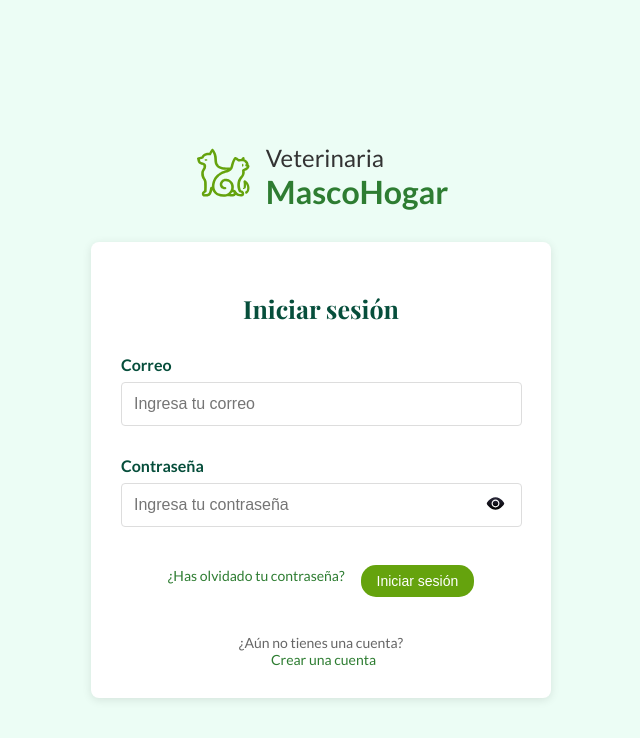
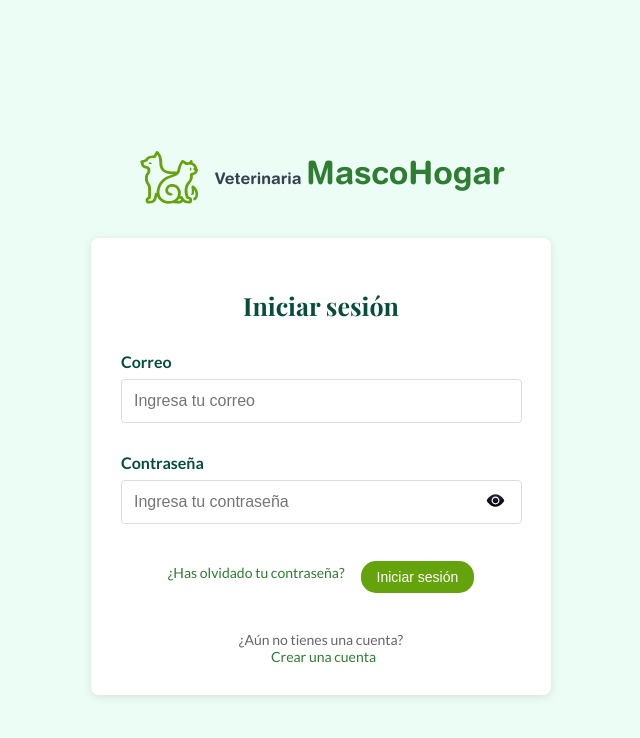
Before and after one commit to wilmereleon/Veterinaria-MascoHogar, a React (Vite) app: page /login in a window 1280 px wide. Shown: the top 738 px of the page, without its empty margins (319-959 px from the left). Built offline with nearby package versions, Linux system fonts and the light colour scheme.

Commit message:
Cambio fuete del logo en login

```diff
--- a/src/pages/AuthPages/VistaInicioDeSesion.module.css
+++ b/src/pages/AuthPages/VistaInicioDeSesion.module.css
@@ -1,4 +1,5 @@
 .brand {
+    font-family: var(--font-helvetica-rounded-lt-std);
     display: flex;
     align-items: center;
     gap: 12px;
@@ -18,43 +19,22 @@
     color: #2e7d32;
     font-size: 32px;
     font-weight: 600;
+    font-family: var(--font-helvetica-rounded-lt-std);
   }
 
 /* Contenedor principal de la página */
 .container {
-    display: flex; /* Usa flexbox para organizar el contenido */
-    flex-direction: column; /* Coloca los elementos en columna */
-    align-items: center; /* Centra horizontalmente */
-    justify-content: center; /* Centra verticalmente */
-    min-height: 100vh; /* Ocupa toda la altura de la ventana */
-    background-color: var(--color-mintcream); /* Fondo personalizado */
-    padding: 20px; /* Espaciado interior */
+    display: flex;
+    flex-direction: column;
+    align-items: center;
+    justify-content: center;
+    min-height: 100vh;
+    background-color: var(--color-mintcream);
+    padding: 20px;
   }
 
-  /* Encabezado que contiene el logo y título */
-  .header {
-    text-align: center; /* Centra el contenido */
-    margin-bottom: 40px; /* Espaciado inferior */
-  }
 
-  /* Estilo del logo */
-  .logo {
-    width: 60px;
-    height: 60px;
-    margin-bottom: 10px;
-  }
 
-  /* Título principal */
-  .title {
-    font-size: 24px;
-    color: #333;
-    margin: 0;
-  }
-
-  /* Color especial para la palabra "MascoHogar" dentro del título */
-  .title span {
-    color: #2e7d32; /* Verde para MascoHogar */
-  }
 
   /* Contenedor del formulario */
   .formContainer {
--- a/src/pages/AuthPages/VistaInicioDeSesion.tsx
+++ b/src/pages/AuthPages/VistaInicioDeSesion.tsx
@@ -12,11 +12,14 @@ const VistaInicioDeSesion: FunctionComponent = () => {
     <div className={styles.container}>
 
         <div className={styles.brand}>
-        <img className={styles.logo} src="/icon.svg" alt="Logo" />
-        <div className={styles.textContainer}>
-            <span className={styles.veterinaria}>Veterinaria</span>
+        <img className={styles.icon} src="/icon.svg" alt="Logo" />
+        <b className={styles.brandname}>
+            <span className={styles.brandnameTxt}>
+            <span>Veterinaria</span>
+            <span className={styles.span}>{` `}</span>
             <span className={styles.mascohogar}>MascoHogar</span>
-        </div>
+            </span>
+        </b>
         </div>
 
       <div className={styles.formContainer}>
```
